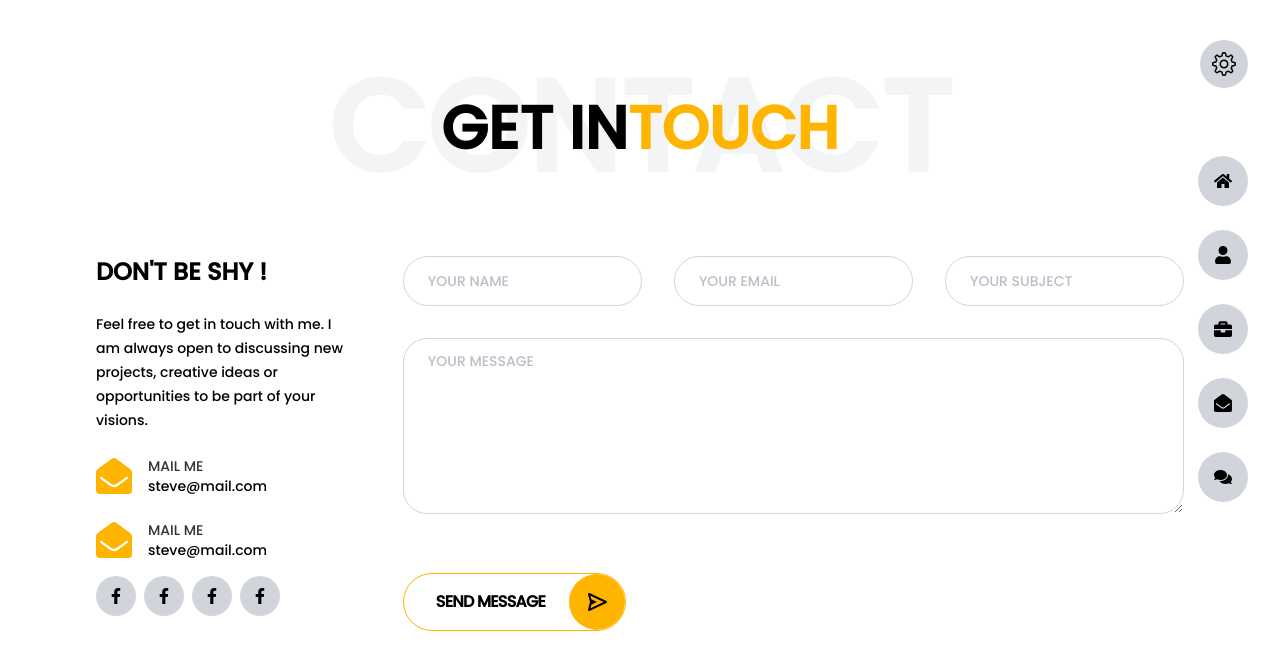
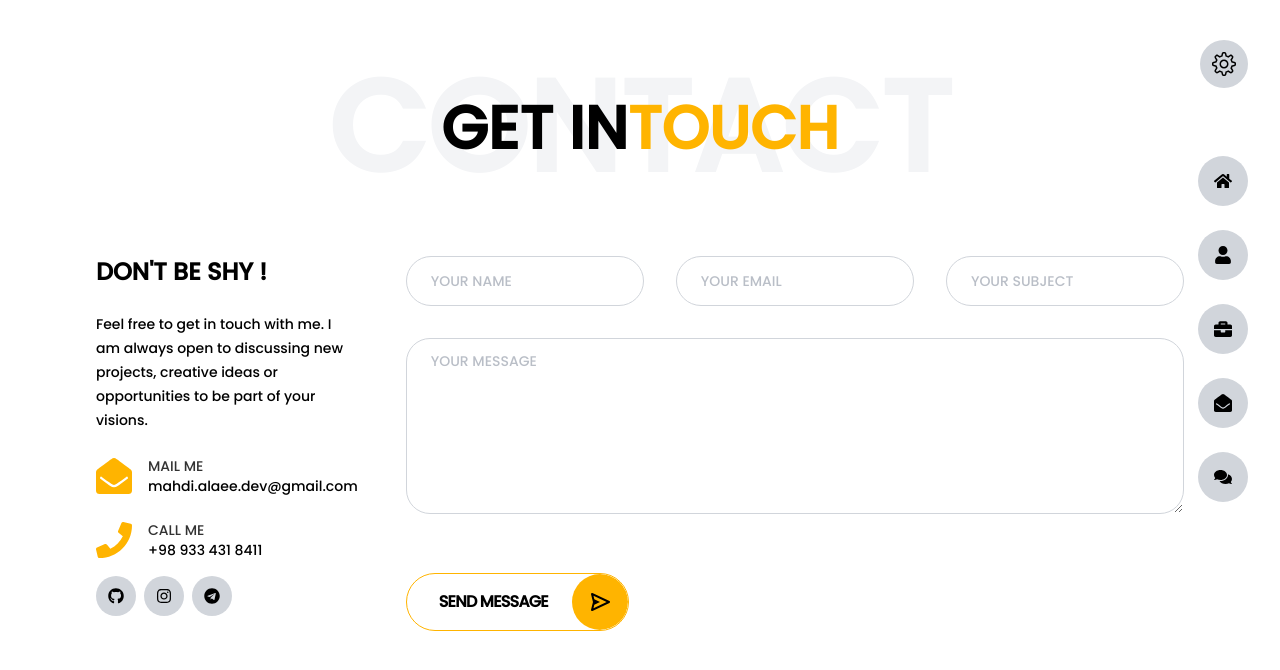
Before and after one commit to Mahdi-Alaee/My-Personal-Website, a Next.js app: page /contact in a window 1280 px wide. Shown: the top 670 px of the page. Built offline with nearby package versions, Linux system fonts and the light colour scheme.

Commit message:
fix some bugs and modify some infos

```diff
--- a/app/articles/[article]/page.tsx
+++ b/app/articles/[article]/page.tsx
@@ -17,7 +17,8 @@ const Article: React.FC<ArticleProps> = ({ params }) => {
         </span>
         <div
           className="fixed z-10 text-3xl p-5 w-full left-0 right-0  top-0 m-auto
-           flex items-center sm:absolute sm:bottom-0 sm:w-max sm:text-6xl sm:bg-transparent"
+           flex items-center sm:absolute sm:bottom-0 sm:w-max sm:text-6xl dark:bg-darkBrown
+           bg-white sm:bg-transparent sm:dark:bg-transparent"
         >
           <span>my</span> <span className="text-yellowColor">BLOG</span>
         </div>
@@ -26,7 +27,7 @@ const Article: React.FC<ArticleProps> = ({ params }) => {
       {/* content */}
       <div className="px-12 mx-auto sm:px-6 sm:max-w-3xl">
         {/* article infos */}
-        <ul className="flex gap-x-2 sm:mt-14">
+        <ul className="flex flex-col gap-y-3 md:gap-x-2 md:flex-row sm:mt-14">
           <li className="flex gap-x-2">
             <FaUser className="text-xs text-yellowColor" />
             <span className="text-xs">steve</span>
--- a/app/contact/component/ContactBox.tsx
+++ b/app/contact/component/ContactBox.tsx
@@ -1,19 +1,27 @@
-import { FaEnvelopeOpen } from "react-icons/fa";
+import { Component, ReactNode } from "react";
+import { IconType } from "react-icons";
 
-const ContactBox: React.FC = () => {
+interface ContactBoxProps {
+  title: string;
+  content: string;
+  icon: ReactNode;
+}
+
+const ContactBox: React.FC<ContactBoxProps> = ({ title, content, icon }) => {
   return (
     <div className="flex items-center gap-x-4">
       {/* icon */}
-            <FaEnvelopeOpen className="text-4xl text-yellowColor" />
+      <div className="text-4xl text-yellowColor">{icon}</div>
+
       {/* content */}
       <div className="text-sm">
         {/* title */}
-                <h6 className="opacity-80">MAIL ME</h6>
+        <h6 className="opacity-80">{title}</h6>
         {/* content */}
-                <p>steve@mail.com</p>
+        <p>{content}</p>
       </div>
     </div>
-    )
-}
+  );
+};
 
 export default ContactBox;
--- a/app/contact/component/Social.tsx
+++ b/app/contact/component/Social.tsx
@@ -1,17 +1,20 @@
 import { FaFacebookF } from "react-icons/fa";
 import Link from "next/link";
+import { ReactNode } from "react";
 
 interface SocialProps {
   to: string;
+  icon: ReactNode
 }
 
-const Social: React.FC<SocialProps> = ({ to }) => {
+const Social: React.FC<SocialProps> = ({ to, icon }) => {
   return (
     <Link
       href={to}
       className="bg-gray-300 dark:bg-midBrown rounded-full p-3 transition-all duration-200 cursor-pointer hover:bg-yellowColor"
+      target="_blank"
     >
-      <FaFacebookF />
+      {icon}
     </Link>
   );
 };
--- a/app/contact/page.tsx
+++ b/app/contact/page.tsx
@@ -3,13 +3,16 @@ import ContactBox from "./component/ContactBox";
 import Input from "./component/Input";
 import Social from "./component/Social";
 import { BiSend } from "react-icons/bi";
+import { FaEnvelopeOpen, FaGithub, FaInstagram, FaPhone, FaTelegram } from "react-icons/fa";
 
 const Contact: React.FC = () => {
   return (
     <div className="pt-24 sm:pt-16">
       {/* title */}
       <h1 className="uppercase font-black text-center sm:relative">
-        <span className="hidden text-gray-100 dark:text-white/5 text-9xl sm:block">CONTACT</span>
+        <span className="hidden text-gray-100 dark:text-white/5 text-9xl sm:block">
+          CONTACT
+        </span>
         <div
           className="fixed z-10 text-3xl p-5 w-full left-0 right-0  top-0 m-auto bg-white dark:bg-darkBrown
            flex items-center sm:absolute sm:bottom-0 sm:w-max sm:text-6xl sm:bg-transparent sm:dark:bg-transparent"
@@ -23,7 +26,9 @@ const Contact: React.FC = () => {
         {/* left */}
         <div>
           {/* title */}
-          <h2 className="text-xl font-semibold sm:text-2xl">DON{"\'"}T BE SHY !</h2>
+          <h2 className="text-xl font-semibold sm:text-2xl">
+            DON{"'"}T BE SHY !
+          </h2>
           {/* description */}
           <p className="my-6 text-sm leading-6 max-w-96">
             Feel free to get in touch with me. I am always open to discussing
@@ -32,15 +37,22 @@ const Contact: React.FC = () => {
           </p>
           {/* contactBox wrapper */}
           <div className="flex flex-col gap-y-6">
-            <ContactBox />
-            <ContactBox />
+            <ContactBox
+              content="mahdi.alaee.dev@gmail.com"
+              title="MAIL ME"
+              icon={<FaEnvelopeOpen />}
+            />
+            <ContactBox
+              content="+98 933 431 8411"
+              title="CALL ME"
+              icon={<FaPhone />}
+            />
           </div>
           {/* socials */}
           <div className="mt-4 flex gap-x-2">
-            <Social to="" />
-            <Social to="" />
-            <Social to="" />
-            <Social to="" />
+            <Social to="https://github.com/mahdi-Alaee" icon={<FaGithub />} />
+            <Social to="https://www.instagram.com/mahdi.alaee1/" icon={<FaInstagram />} />
+            <Social to="https://t.me/mahdiXXX1" icon={<FaTelegram />} />
           </div>
         </div>
         {/* right */}
@@ -51,8 +63,16 @@ const Contact: React.FC = () => {
             <Input placeholder="YOUR EMAIL" />
             <Input placeholder="YOUR SUBJECT" />
           </div>
-          <Input className="my-8 w-full min-h-44 max-h-96" type='textarea' placeholder="YOUR MESSAGE" />
-          <LinkButton className="w-max mt-0" icon={<BiSend className="text-2xl" />} to="">
+          <Input
+            className="my-8 w-full min-h-44 max-h-96"
+            type="textarea"
+            placeholder="YOUR MESSAGE"
+          />
+          <LinkButton
+            className="w-max mt-0"
+            icon={<BiSend className="text-2xl" />}
+            to=""
+          >
             SEND MESSAGE
           </LinkButton>
         </form>
--- a/app/page.tsx
+++ b/app/page.tsx
@@ -35,7 +35,7 @@ export default function HomePage() {
         </p>
         {/* description */}
         <p className="mt-4 leading-7 max-w-xl lg:mt-6 lg:mb-2 lg:leading-8 lg:text-lg">
-          I{"\'"}m a Tunisian based web designer & front‑end developer focused on
+          I{"\'"}m a react based front‑end developer focused on
           crafting clean & user‑friendly experiences, I am passionate about
           building excellent software that improves the lives of those around
           me.
```
Also changed, not shown: app/portfolio/page.tsx (+5 -2 lines). Lines whose indentation alone changed are shown as unchanged.
